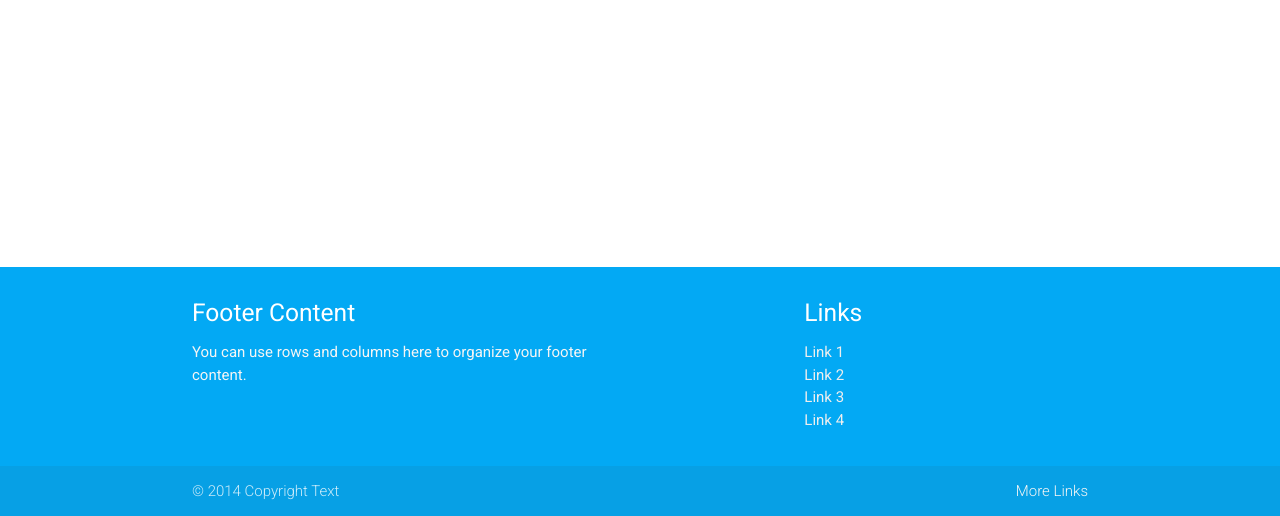
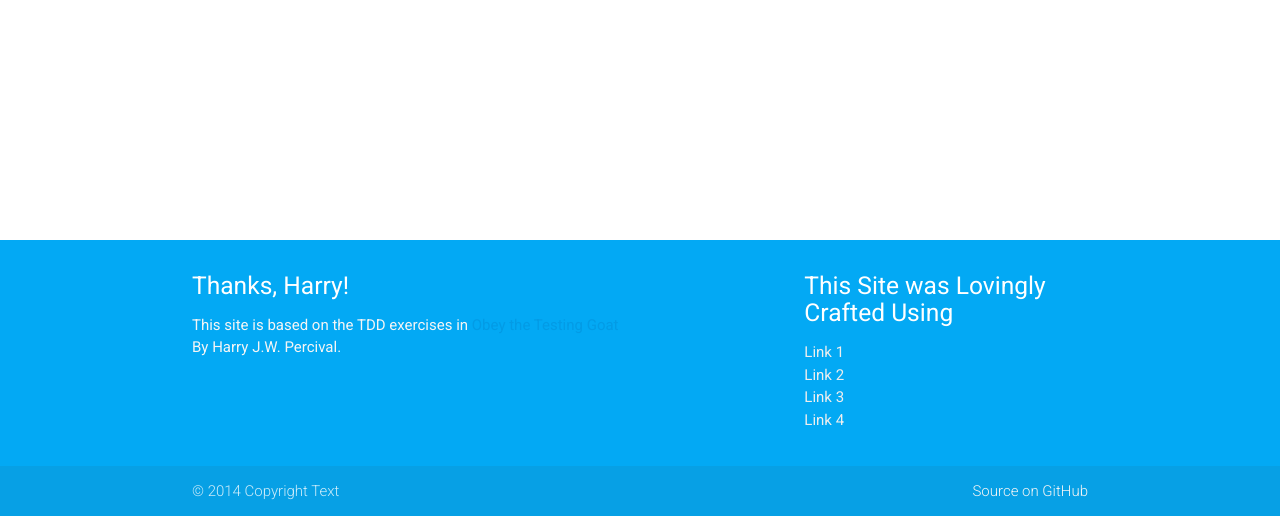
Before and after one commit to PeppyHare/python-tdd-book, a Django app: page / in a window 1280 px wide. Shown: the part 284-800 px from the top of the page. Run offline with Django 3.2, Linux system fonts and the light colour scheme.

Commit message:
Playing around with page styling and css

```diff
--- a/django/lists/templates/base.html
+++ b/django/lists/templates/base.html
@@ -96,11 +96,11 @@
             <div class="container">
             <div class="row">
                 <div class="col l6 s12">
-                <h5 class="white-text">Footer Content</h5>
-                <p class="grey-text text-lighten-4">You can use rows and columns here to organize your footer content.</p>
+                <h5 class="white-text">Thanks, Harry!</h5>
+                <p class="grey-text text-lighten-4">This site is based on the TDD exercises in <a href="https://www.obeythetestinggoat.com/">Obey the Testing Goat</a> By Harry J.W. Percival.</p>
                 </div>
                 <div class="col l4 offset-l2 s12">
-                <h5 class="white-text">Links</h5>
+                <h5 class="white-text">This Site was Lovingly Crafted Using</h5>
                 <ul>
                     <li><a class="grey-text text-lighten-3" href="#!">Link 1</a></li>
                     <li><a class="grey-text text-lighten-3" href="#!">Link 2</a></li>
@@ -113,7 +113,7 @@
             <div class="footer-copyright">
             <div class="container">
             © 2014 Copyright Text
-            <a class="grey-text text-lighten-4 right" href="#!">More Links</a>
+            <a class="grey-text text-lighten-4 right" href="#!">Source on GitHub</a>
             </div>
             </div>
         </footer>
```
